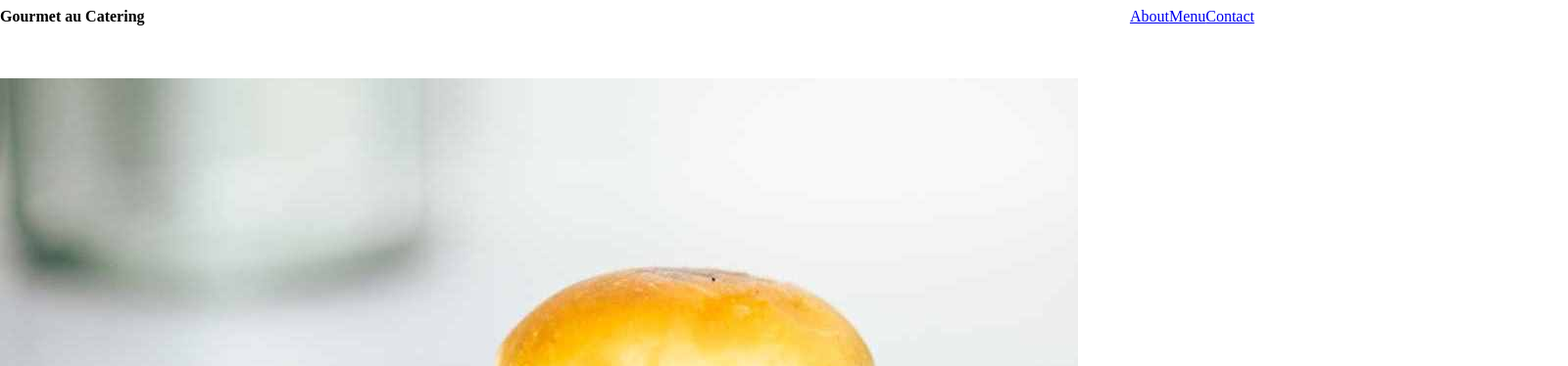
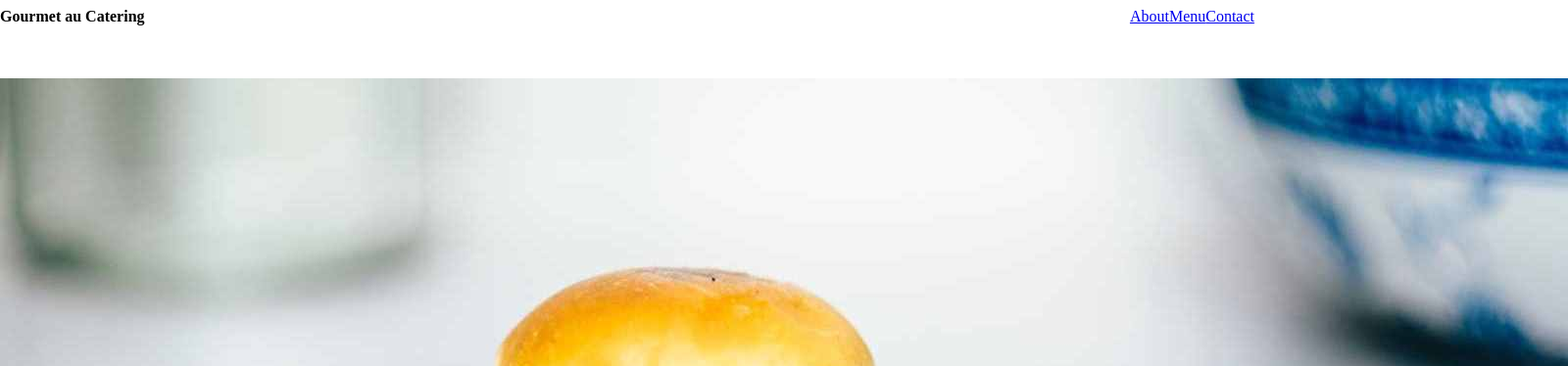
Before and after one commit to sunilgopi18/31r-day17, a plain HTML site: page index.html in a window 1280 px wide. Shown: the top 374 px of the page at 98% size, 1600 px wide, since content can reach past the window. Drawn offline with Linux system fonts and the light colour scheme.

Commit message:
Update index.html

```diff
--- a/index.html
+++ b/index.html
@@ -34,7 +34,7 @@
             /* background-image: url(hamburger.jpg);*/
 
             background-size: cover;
-            width: 1100px;
+            width: 1600px;
             height: 100vh;
 
             margin-bottom: 30px;
```
